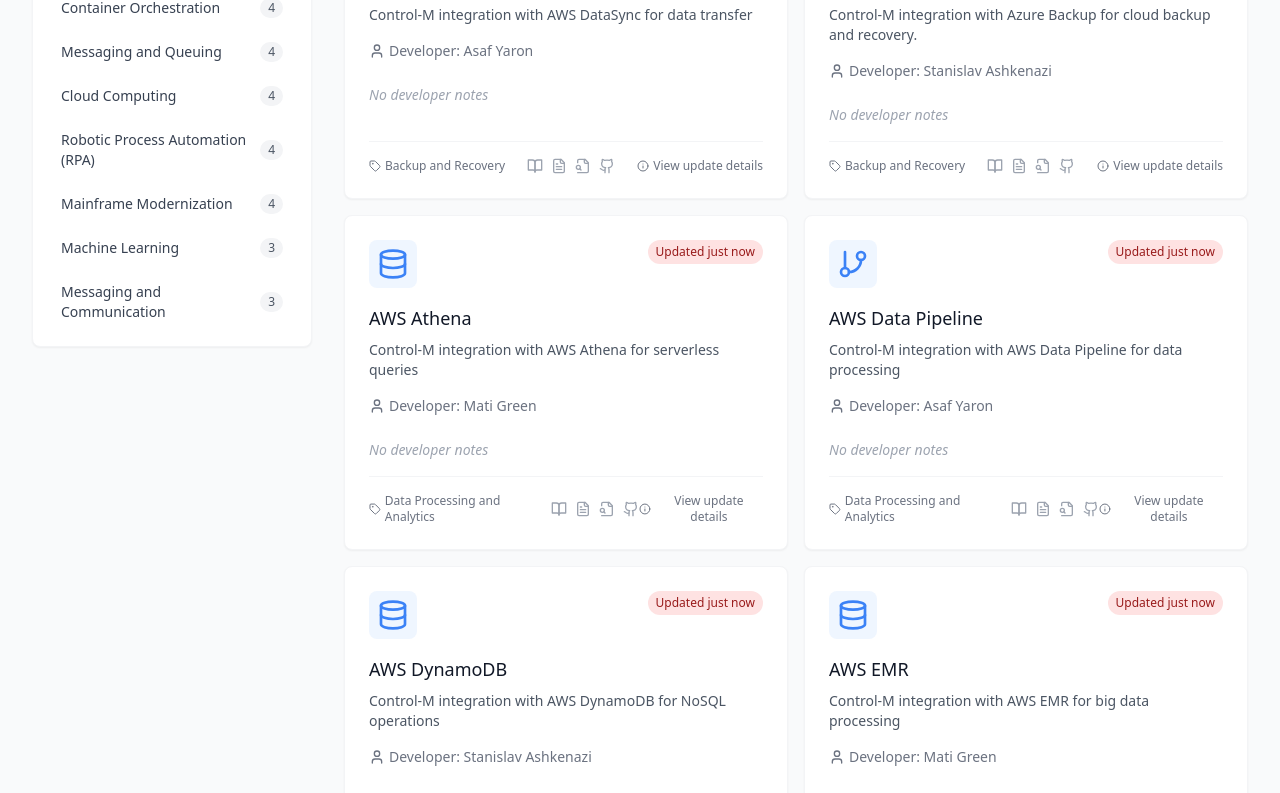
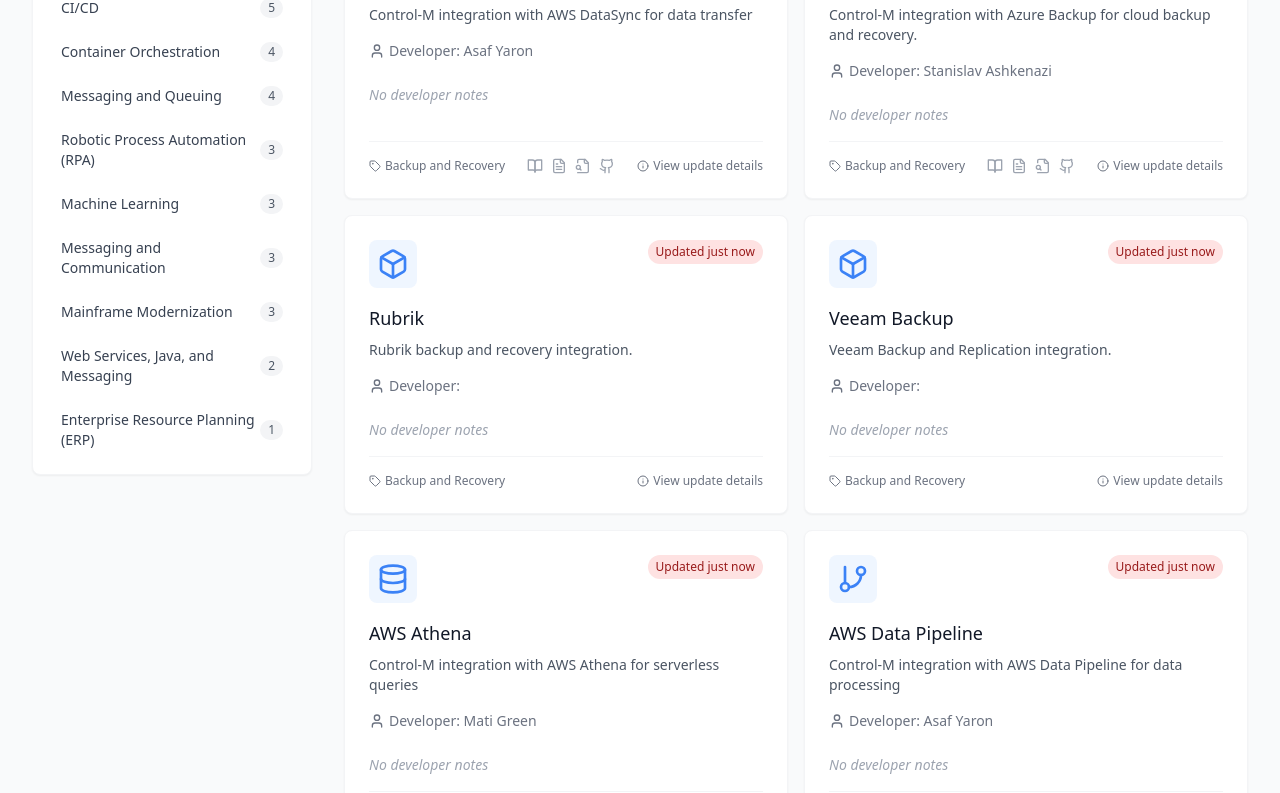
Before and after one commit to asafyace/Integration_Hub, a React (Vite) app: page / in a window 1280 px wide. Shown: the part 738-1531 px from the top of the page. Built offline with nearby package versions, Linux system fonts and the light colour scheme; no server answers.

Commit message:
IF-123 new integrations

```diff
--- a/src/data/backup-and-recovery.ts
+++ b/src/data/backup-and-recovery.ts
@@ -56,5 +56,23 @@
     githubUrl: "https://github.com/BMCDBA/azure_backup",
     controlmDocUrl: "https://documents.bmc.com/supportu/9.0.21.300/en-US/Documentation/Azure_Backup.htm",
     apiDocumentationUrl: 'https://learn.microsoft.com/en-us/rest/api/backup/'
-  }
+  },
+  {
+    id: "rubrik",
+    name: "Rubrik",
+    category: IntegrationCategory.BACKUP_AND_RECOVERY,
+    documentationUrl: "",
+    lastUpdated: "",
+    description: "Rubrik backup and recovery integration.",
+    developer: "",
+  },
+  {
+    id: "veeam-backup",
+    name: "Veeam Backup",
+    category: IntegrationCategory.BACKUP_AND_RECOVERY,
+    documentationUrl: "",
+    lastUpdated: "",
+    description: "Veeam Backup and Replication integration.",
+    developer: "",
+  },
 ];
--- a/src/data/business-intelligence-and-analytics.ts
+++ b/src/data/business-intelligence-and-analytics.ts
@@ -29,6 +29,24 @@
     updateInfo: "", // Dynamically updated from backend
     developer: "Guy Shavit",
     apiDocumentationUrl: "https://qlik.dev/"
+  },
+  {
+    id: "microsoft-power-bi-sp",
+    name: "Microsoft Power BI SP",
+    category: IntegrationCategory.BUSINESS_INTELLIGENCE_AND_ANALYTICS,
+    documentationUrl: "",
+    lastUpdated: "",
+    description: "Microsoft Power BI Service Principal integration.",
+    developer: "",
+  },
+  {
+    id: "snowflake-idp",
+    name: "Snowflake IdP",
+    category: IntegrationCategory.DATA_PROCESSING_AND_ANALYTICS,
+    documentationUrl: "",
+    lastUpdated: "",
+    description: "Snowflake Identity Provider integration.",
+    developer: "",
   },
   {
     id: "tableau",
--- a/src/data/cloud-computing.ts
+++ b/src/data/cloud-computing.ts
@@ -32,6 +32,33 @@
     apiDocumentationUrl: "https://docs.aws.amazon.com/batch/latest/APIReference/Welcome.html"
   },
   {
+    id: "oci-functions",
+    name: "OCI Functions",
+    category: IntegrationCategory.CLOUD_COMPUTING,
+    documentationUrl: "",
+    lastUpdated: "",
+    description: "Oracle Cloud Infrastructure Functions service.",
+    developer: "",
+  },
+  {
+    id: "oci-vm",
+    name: "OCI VM",
+    category: IntegrationCategory.CLOUD_COMPUTING,
+    documentationUrl: "",
+    lastUpdated: "",
+    description: "Oracle Cloud Infrastructure Virtual Machines.",
+    developer: "",
+  },
+  {
+    id: "vmware-by-broadcom",
+    name: "VMware By Broadcom",
+    category: IntegrationCategory.CLOUD_COMPUTING,
+    documentationUrl: "",
+    lastUpdated: "",
+    description: "VMware by Broadcom cloud computing integration.",
+    developer: "",
+  },
+  {
     id: "aws-ec2",
     name: "AWS EC2",
     category: IntegrationCategory.CLOUD_COMPUTING,
--- a/src/data/data-integration.ts
+++ b/src/data/data-integration.ts
@@ -49,6 +49,24 @@
     updateInfo: "",
     developer: "",
     apiDocumentationUrl: ""
+  },
+  {
+    id: "fivetran",
+    name: "Fivetran",
+    category: IntegrationCategory.DATA_INTEGRATION,
+    documentationUrl: "",
+    lastUpdated: "",
+    description: "Fivetran automates data integration from source to destination.",
+    developer: "",
+  },
+  {
+    id: "oci-data-integration",
+    name: "OCI Data Integration",
+    category: IntegrationCategory.DATA_INTEGRATION,
+    documentationUrl: "",
+    lastUpdated: "",
+    description: "Oracle Cloud Infrastructure Data Integration service.",
+    developer: "",
   },
   {
     id: "airbyte",
@@ -146,7 +164,7 @@
   },
   {
     id: "talend",
-    name: "Talend",
+    name: "Talend OAuth",
     category: IntegrationCategory.DATA_INTEGRATION,
     documentationUrl: "https://help.talend.com/r/en-US/8.0",
     controlmDocUrl: "https://docs.bmc.com/docs/controlm/integrating-with-talend-123456789.html",
@@ -157,6 +175,19 @@
     updateInfo: "", // Dynamically updated from backend
     developer: "Asaf Yaron",
     apiDocumentationUrl: "https://talend.qlik.dev/apis/"
+  },
+    {
+    id: "matillion",
+    name: "Matillion",
+    category: IntegrationCategory.ROBOTIC_PROCESS_AUTOMATION,
+    documentationUrl: "https://documentation.matillion.com/docs",
+    controlmDocUrl: "https://docs.bmc.com/docs/controlm/integrating-with-matillion-123456789.html",
+    lastUpdated: "",
+    description: "Control-M integration with Matillion for cloud ETL workflows.",
+    logoKey: "Flask",
+    updateInfo: "", // Dynamically updated from backend
+    developer: "Mati Green",
+    apiDocumentationUrl: "https://docs.matillion.com/docs/matillion-etl-rest-api",
   },
   {
     id: "aws-appflow",
--- a/src/data/enterprise-resource-planning.ts
+++ b/src/data/enterprise-resource-planning.ts
@@ -1,3 +1,12 @@
 import { Integration, IntegrationCategory } from '../types';
-
-export const enterpriseResourcePlanningIntegrations: Integration[] = [];
+export const enterpriseResourcePlanningIntegrations: Integration[] = [
+  {
+    id: "sap-btp-scheduler",
+    name: "SAP BTP Scheduler",
+    category: IntegrationCategory.ENTERPRISE_RESOURCE_PLANNING,
+    documentationUrl: "",
+    lastUpdated: "",
+    description: "SAP Business Technology Platform Scheduler integration.",
+    developer: "",
+  },
+];
--- a/src/data/machine-learning.ts
+++ b/src/data/machine-learning.ts
@@ -42,5 +42,5 @@
     updateInfo: "", // Dynamically updated from backend
     developer: 'Asaf Yaron',
     apiDocumentationUrl: 'https://docs.oracle.com/en-us/iaas/api/#/en/data-science/20190101/'
-  }
+  },
 ];
--- a/src/data/mainframe-modernization.ts
+++ b/src/data/mainframe-modernization.ts
@@ -2,32 +2,21 @@
 
 export const mainframeModernizationIntegrations: Integration[] = [
   {
-    id: "micro-focus-linux",
-    name: "Micro Focus Linux",
-    category: IntegrationCategory.MAINFRAME_MODERNIZATION,
-    documentationUrl: "",
-    lastUpdated: "",
-    description: "Control-M integration with Micro Focus for mainframe modernization on Linux.",
-    logoKey: "Box",
-    updateInfo: "",
-    developer: "",
-    apiDocumentationUrl: ""
-  },
-  {
     id: "micro-focus-windows",
     name: "Micro Focus Windows",
     category: IntegrationCategory.MAINFRAME_MODERNIZATION,
-    documentationUrl: "",
+    documentationUrl: "https://www.microfocus.com/documentation/",
+    controlmDocUrl: "https://docs.bmc.com/docs/controlm/integrating-with-micro-focus-123456789.html",
     lastUpdated: "",
-    description: "Control-M integration with Micro Focus for mainframe modernization on Windows.",
+    description: "Control-M integration with Micro Focus for enterprise software automation.",
     logoKey: "Box",
-    updateInfo: "",
-    developer: "",
-    apiDocumentationUrl: ""
+    updateInfo: "", // Dynamically updated from backend,
+    developer: "Neil Cullum",
+    apiDocumentationUrl: "https://www.microfocus.com/documentation/silk-performer/205/en/silkperformer-205-webhelp-en-uk/GUID-9F1E7A6F-5A2E-4B0C-8F1F-5A6D8D0E6F1F.html",
   },
   {
-    id: "micro-focus",
-    name: "Micro Focus",
+    id: "micro-focus-linux",
+    name: "Micro Focus Windows",
     category: IntegrationCategory.MAINFRAME_MODERNIZATION,
     documentationUrl: "https://www.microfocus.com/documentation/",
     controlmDocUrl: "https://docs.bmc.com/docs/controlm/integrating-with-micro-focus-123456789.html",
--- a/src/data/robotic-process-automation.ts
+++ b/src/data/robotic-process-automation.ts
@@ -1,31 +1,6 @@
 import { Integration, IntegrationCategory } from '../types';
 
 export const roboticProcessAutomationIntegrations: Integration[] = [
-  {
-    id: "automation-anywhere",
-    name: "Automation Anywhere",
-    category: IntegrationCategory.ROBOTIC_PROCESS_AUTOMATION,
-    documentationUrl: "",
-    lastUpdated: "",
-    description: "Control-M integration with Automation Anywhere for RPA orchestration.",
-    logoKey: "Bot",
-    updateInfo: "",
-    developer: "",
-    apiDocumentationUrl: ""
-  },
-  {
-    id: "matillion",
-    name: "Matillion",
-    category: IntegrationCategory.ROBOTIC_PROCESS_AUTOMATION,
-    documentationUrl: "https://documentation.matillion.com/docs",
-    controlmDocUrl: "https://docs.bmc.com/docs/controlm/integrating-with-matillion-123456789.html",
-    lastUpdated: "",
-    description: "Control-M integration with Matillion for cloud ETL workflows.",
-    logoKey: "Flask",
-    updateInfo: "", // Dynamically updated from backend
-    developer: "Mati Green",
-    apiDocumentationUrl: "https://docs.matillion.com/docs/matillion-etl-rest-api",
-  },
   {
     id: "automation-anywhere",
     name: "Automation Anywhere",
@@ -52,5 +27,5 @@
     updateInfo: "", // Dynamically updated from backend
     developer: "Neil Cullum, Tomer Berman",
     apiDocumentationUrl: "https://docs.uipath.com/activities/docs/web-api"
-  },
+  }
 ];
--- a/src/data/web-services-java-and-messaging.ts
+++ b/src/data/web-services-java-and-messaging.ts
@@ -1,3 +1,22 @@
 import { Integration, IntegrationCategory } from '../types';
 
-export const webServicesJavaAndMessagingIntegrations: Integration[] = [];
+export const webServicesJavaAndMessagingIntegrations: Integration[] = [
+  {
+    id: "web-services-rest",
+    name: "Web Services REST",
+    category: IntegrationCategory.WEB_SERVICES_JAVA_AND_MESSAGING,
+    documentationUrl: "",
+    lastUpdated: "",
+    description: "RESTful web services integration.",
+    developer: "",
+  },
+  {
+    id: "web-services-soap",
+    name: "Web Services SOAP",
+    category: IntegrationCategory.WEB_SERVICES_JAVA_AND_MESSAGING,
+    documentationUrl: "",
+    lastUpdated: "",
+    description: "SOAP web services integration.",
+    developer: "",
+  },
+];
```
